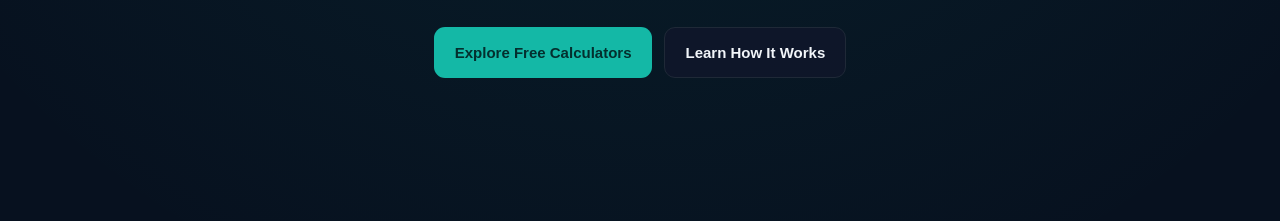
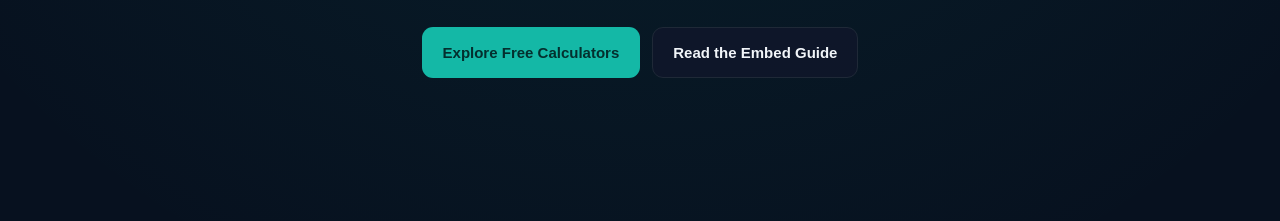
Before and after one commit to mizan5942/calcmora-embed-hub, a plain HTML site: page index.html in a window 1280 px wide. Shown: the part 512-733 px from the top of the page. Drawn offline with Linux system fonts and the light colour scheme.

Commit message:
Link homepage to CalcMora embed guide

```diff
--- a/index.html
+++ b/index.html
@@ -485,9 +485,10 @@
             Explore Free Calculators
           </a>
 
-          <a class="button button-secondary" href="#how-it-works">
-            Learn How It Works
+          <a class="button button-secondary" href="embed-guide.html">
+            Read the Embed Guide
           </a>
+
         </div>
       </div>
     </section>
```
